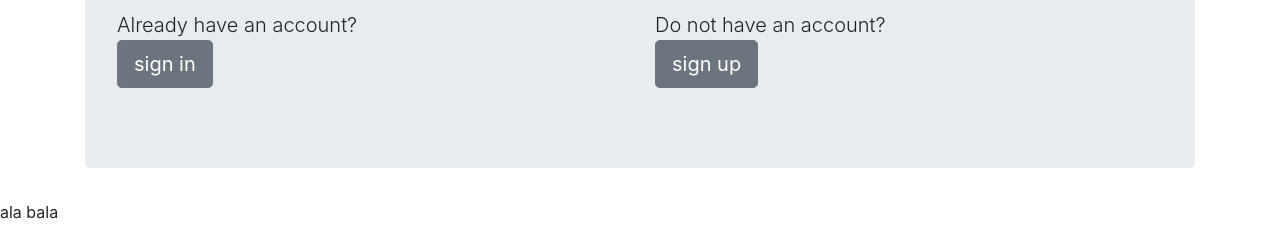
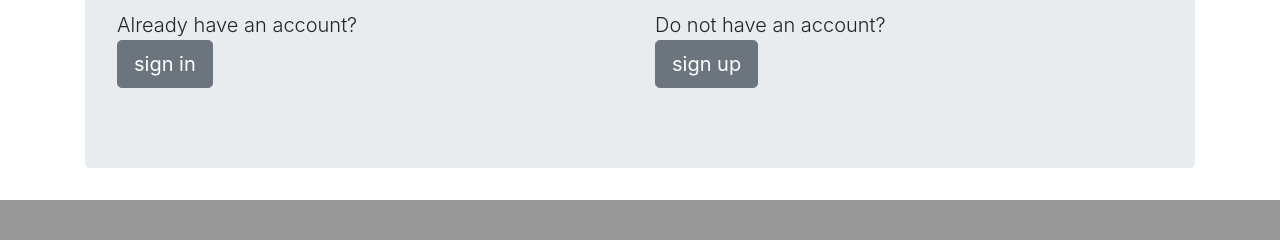
Before and after one commit to KameliyaN/first_workshop_django, a Django app: template petstagram/templates/landing_page.html in a window 1280 px wide. Shown: the part 1074-1314 px from the top of the page. After the commit the page ends 1274 px from the top, so only its background shows below. Run offline with Django 3.2, Linux system fonts and the light colour scheme; the template is opened without the code that fills it, so the values that code supplies are empty; some libraries are stand-ins or nearby versions.

Commit message:
Update landing_page.html
make ogiginal

```diff
--- a/petstagram/templates/landing_page.html
+++ b/petstagram/templates/landing_page.html
@@ -62,6 +62,6 @@
 <script src="https://maxcdn.bootstrapcdn.com/bootstrap/4.0.0-beta/js/bootstrap.min.js"
         integrity="sha384-h0AbiXch4ZDo7tp9hKZ4TsHbi047NrKGLO3SEJAg45jXxnGIfYzk4Si90RDIqNm1"
         crossorigin="anonymous"></script>
-<p>ala bala</p>
+
 </body>
 </html>
```
